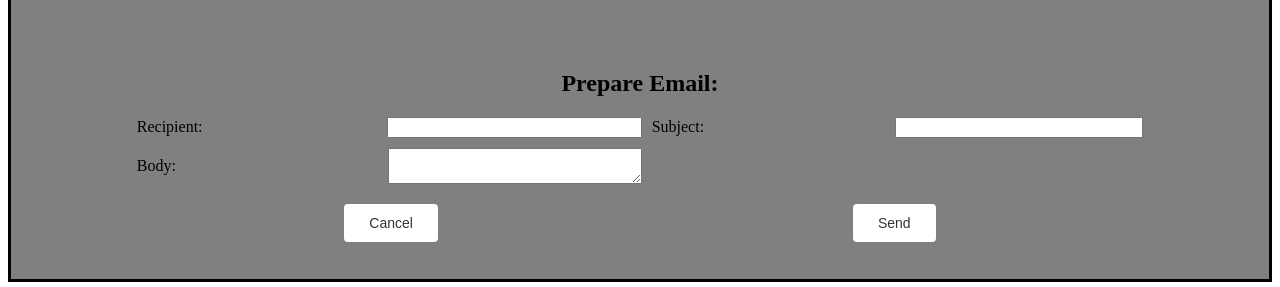
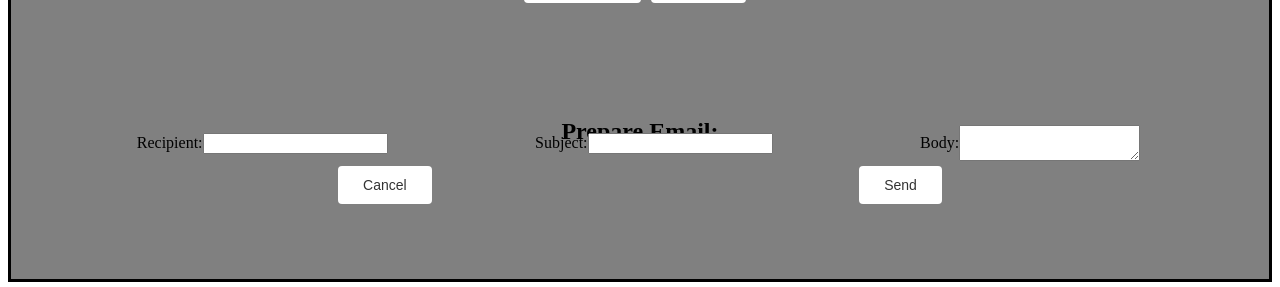
Before and after one commit to techforge23/Dash-Video-Frontend, a Vue app: page / in a window 1280 px wide. Both pictures are taken after a click on the button "Prepare Email". Shown: the part 526-813 px from the top of the page. Built offline with nearby package versions, Linux system fonts and the light colour scheme; no server answers.

Commit message:
added styles

```diff
--- a/src/App.vue
+++ b/src/App.vue
@@ -4,7 +4,7 @@
       <h1>Dash Video Gallery</h1>
     </div>
     <div id="videoListDiv">
-      <div id="categoryDiv" class="small-div">
+      <div id="categoryDiv" class="small-div bordered">
         <h3>Categories</h3>
         <div v-if="categories.length === 0">
           <button @click="createCategory">Create Category</button>
@@ -17,7 +17,7 @@
           </ul>
         </div>
       </div>
-      <div id="videoDiv" class="large-div">
+      <div id="videoDiv" class="large-div bordered">
         <div id="videoTitleDiv">
           <h2>Uploaded Videos:</h2>
         </div>
@@ -41,7 +41,7 @@
     <div v-if="uploadError" id="uploadError" class="error">
       <p class="alert-text">{{ uploadError }}</p>
     </div>
-    <div id="selectedVideosDiv" v-if="selectedVideos.length > 0" class="selected-videos">
+    <div id="selectedVideosDiv" v-if="selectedVideos.length > 0" class="selected-videos bordered">
       <h2>Selected Videos:</h2>
       <p>{{ selectedVideos.map(video => video.filename).join(', ') }}</p>
     </div>
@@ -50,7 +50,7 @@
         <button @click="prepareEmail" class="upload-button">Prepare Email</button>
       </div>
       <div id="emailFormDiv" v-if="showEmailForm" class="email-form">
-        <h2>Prepare Email:</h2>
+        <h2 class="email-header">Prepare Email:</h2>
         <div id="emailInputsDiv">
           <div class="email-input-row">
             <label for="recipientEmail">Recipient:</label>
@@ -276,7 +276,6 @@ body, html {
   padding: 10px;
   margin-top: 20px;
   align-items: center;
-  border: 1px solid black; /* Added border */
 }
 
 #spacer {
@@ -294,6 +293,10 @@ body, html {
   height: 100%;
 }
 
+.bordered {
+  border: 1px solid black;
+}
+
 #uploadDiv {
   display: flex;
   justify-content: center;
@@ -306,7 +309,6 @@ body, html {
   display: flex;
   justify-content: center;
   align-items: center;
-  border: 1px solid black; /* Added border */
 }
 
 #emailInteractionDiv {
@@ -325,41 +327,36 @@ body, html {
   align-items: center;
 }
 
+.email-header {
+  margin-bottom: -20px;
+}
+
 #emailInputsDiv {
-  display: grid;
-  grid-template-columns: auto auto;
-  gap: 10px;
+  display: flex;
+  justify-content: space-between;
   width: 100%;
-  margin-bottom: 20px;
 }
 
 .email-input-row {
   display: flex;
-  justify-content: space-between;
   align-items: center;
+  margin-right: 3px;
 }
 
-.email-form label,
-.email-form input,
-.email-form textarea {
-  width: 100%;
+.email-input-row label, .email-input-row input, .email-input-row textarea {
+  margin: 0;
 }
 
 .email-action-buttons {
-  width: 100%;
+  width: 60%;
   display: flex;
-  justify-content: space-around;
+  justify-content: space-between;
+  margin-top: 5px;
 }
 
 .category-button {
   margin-bottom: 5px;
   margin-right: 5px;
-}
-
-.bordered {
-  margin-bottom: 5px;
-  border: 1px solid black;
-  padding: 10px;
 }
 
 .active {
```
